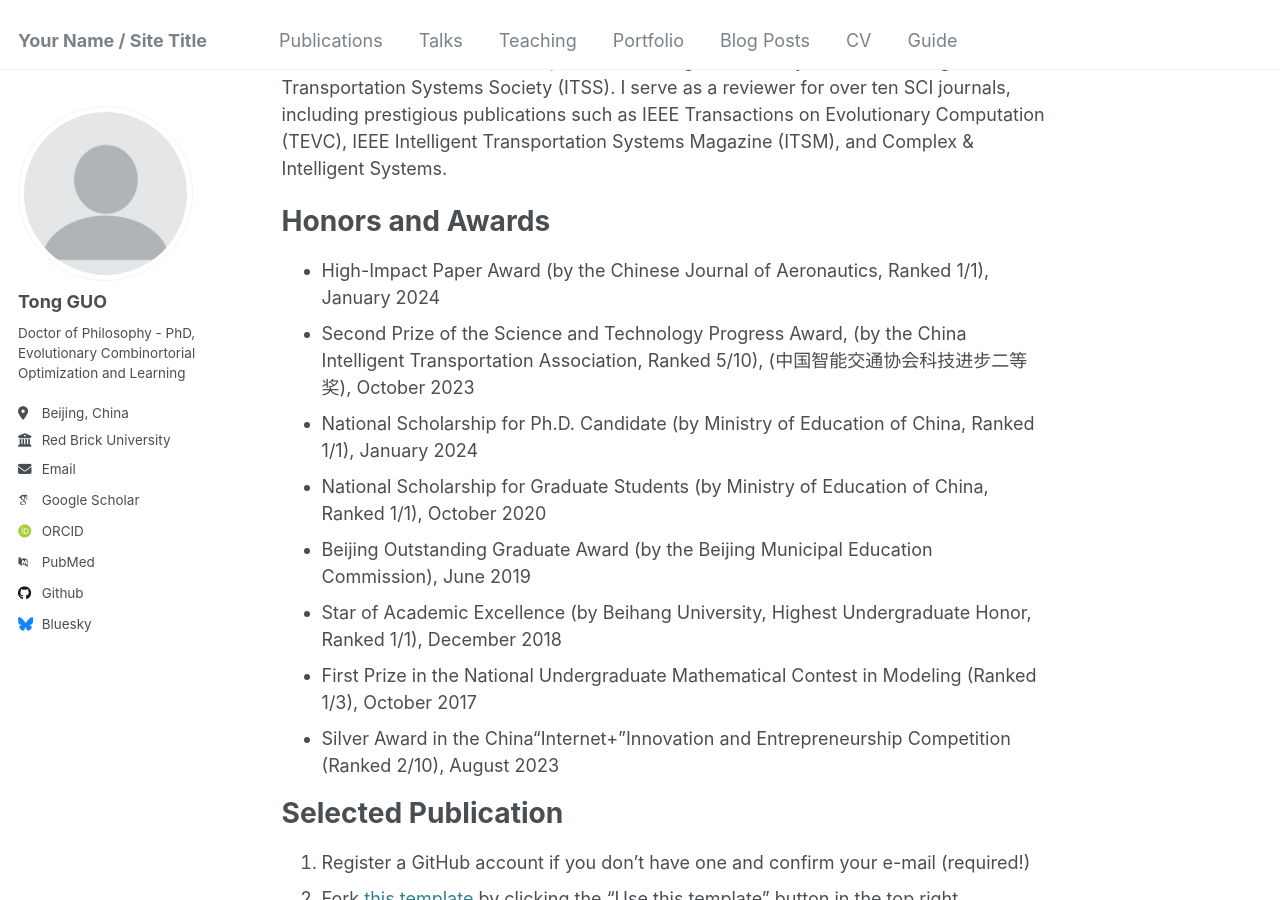
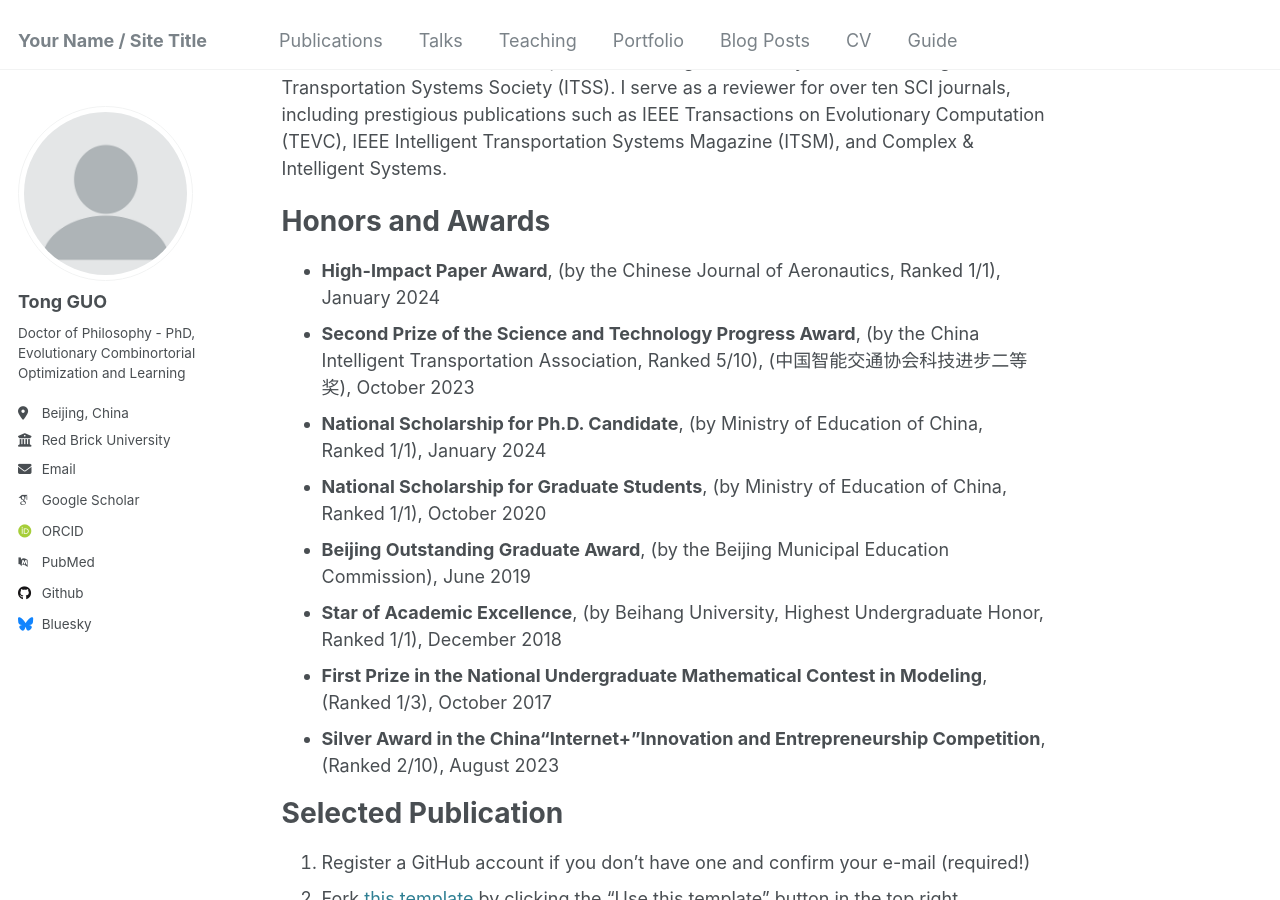
Before and after one commit to buaaguotong/buaaguotong.github.io, a Jekyll site: the page built from _pages/about.md, in a window 1280 px wide and 900 px high, scrolled down 337 px. Built offline with Jekyll 4.4.1, drawn with Linux system fonts in a browser that asks for light colours; some web fonts are replaced.

```diff
--- a/_pages/about.md
+++ b/_pages/about.md
@@ -14,14 +14,14 @@ I am a member of the IEEE Computational Intelligence Society (CIS) and Intellige
 
 Honors and Awards
 ======
-* High-Impact Paper Award (by the Chinese Journal of Aeronautics, Ranked 1/1), January 2024
-* Second Prize of the Science and Technology Progress Award, (by the China Intelligent Transportation Association, Ranked 5/10), (中国智能交通协会科技进步二等奖), October 2023
-* National Scholarship for Ph.D. Candidate (by Ministry of Education of China, Ranked 1/1), January 2024
-* National Scholarship for Graduate Students (by Ministry of Education of China, Ranked 1/1), October 2020
-* Beijing Outstanding Graduate Award (by the Beijing Municipal Education Commission), June 2019
-* Star of Academic Excellence (by Beihang University, Highest Undergraduate Honor, Ranked 1/1), December 2018
-* First Prize in the National Undergraduate Mathematical Contest in Modeling (Ranked 1/3), October 2017
-* Silver Award in the China“Internet+”Innovation and Entrepreneurship Competition (Ranked 2/10), August 2023
+* **High-Impact Paper Award**, (by the Chinese Journal of Aeronautics, Ranked 1/1), January 2024
+* **Second Prize of the Science and Technology Progress Award**, (by the China Intelligent Transportation Association, Ranked 5/10), (中国智能交通协会科技进步二等奖), October 2023
+* **National Scholarship for Ph.D. Candidate**, (by Ministry of Education of China, Ranked 1/1), January 2024
+* **National Scholarship for Graduate Students**, (by Ministry of Education of China, Ranked 1/1), October 2020
+* **Beijing Outstanding Graduate Award**, (by the Beijing Municipal Education Commission), June 2019
+* **Star of Academic Excellence**, (by Beihang University, Highest Undergraduate Honor, Ranked 1/1), December 2018
+* **First Prize in the National Undergraduate Mathematical Contest in Modeling**, (Ranked 1/3), October 2017
+* **Silver Award in the China“Internet+”Innovation and Entrepreneurship Competition**, (Ranked 2/10), August 2023
 
 
 Selected Publication
```
